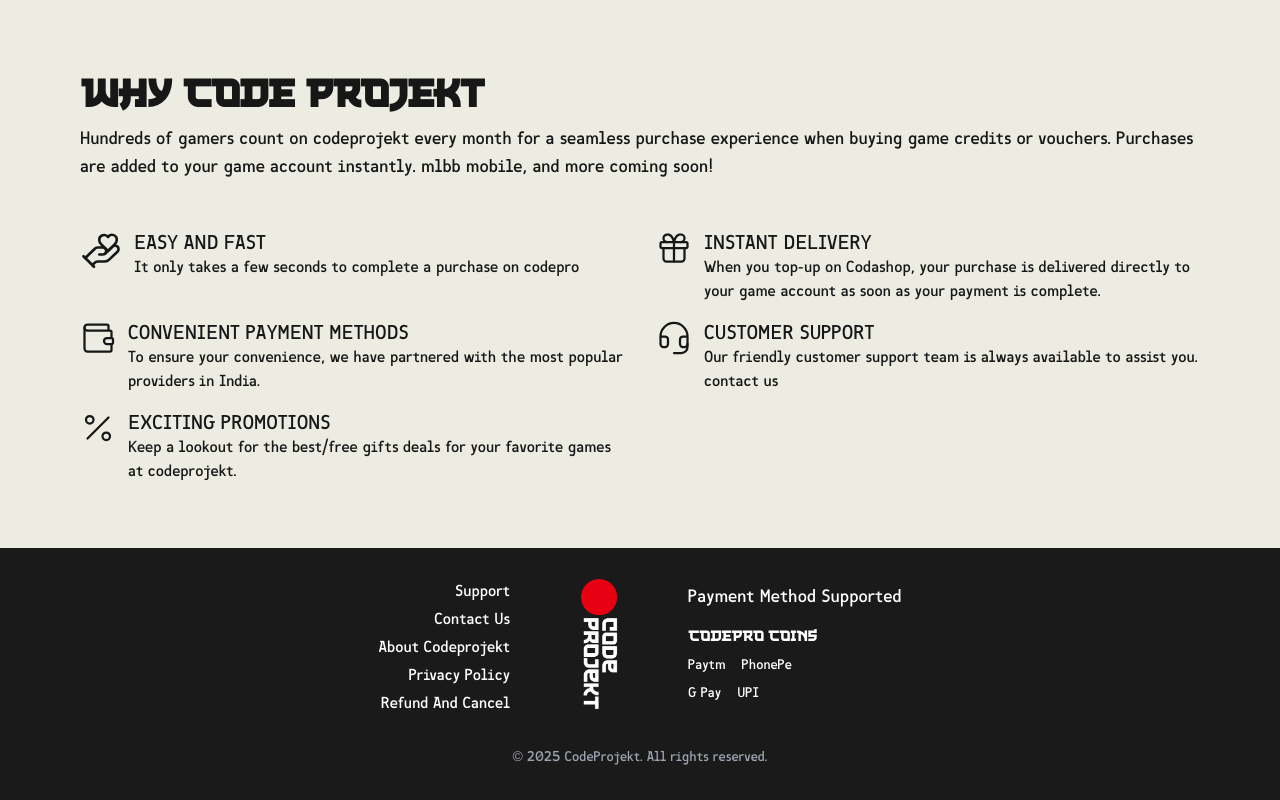
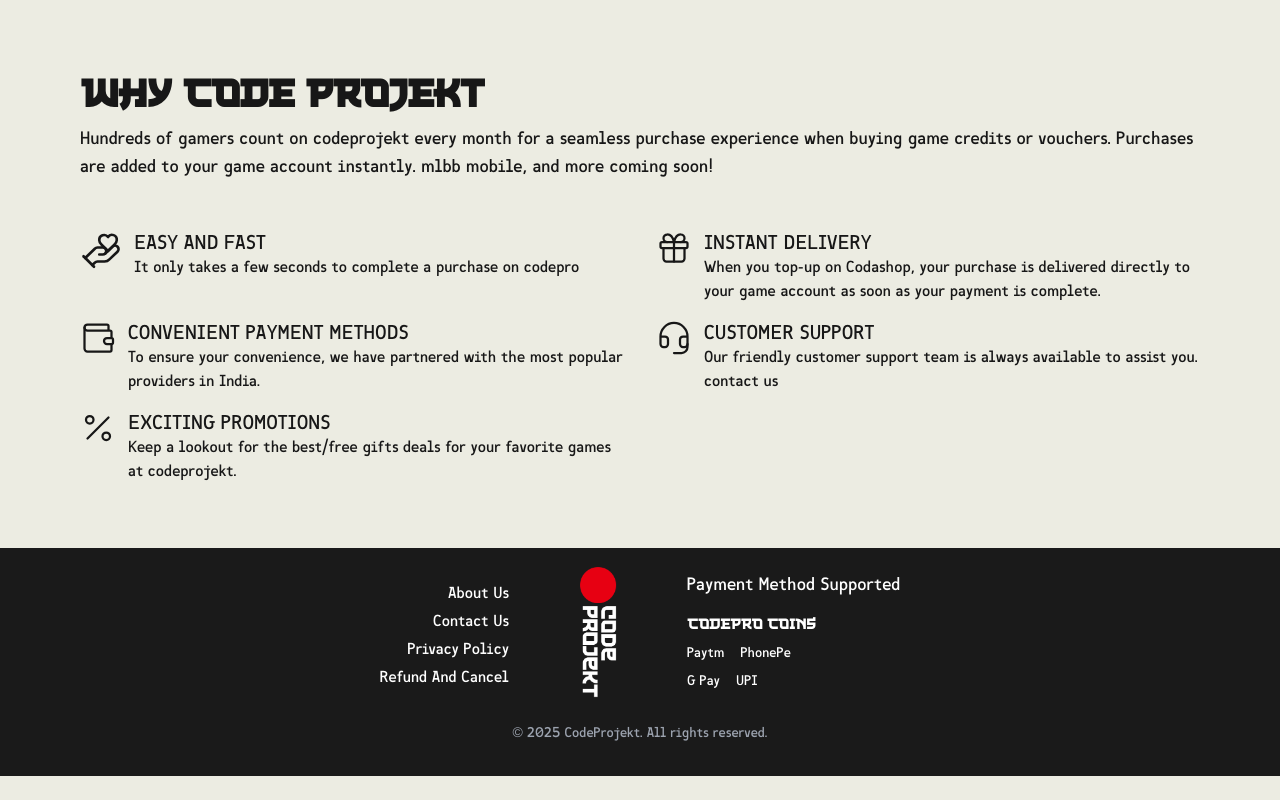
Before and after one commit to biswajit-debnath/codeprojekt, a Next.js app: page / in a window 1280 px wide. Shown: the part 1116-1916 px from the top of the page. After the commit the page ends 1892 px from the top, so only its background shows below. Built offline with nearby package versions, Linux system fonts and the light colour scheme; no server answers.

Commit message:
remove support footer

```diff
--- a/app/_components/footer.jsx
+++ b/app/_components/footer.jsx
@@ -26,16 +26,16 @@
           <motion.div
             className="flex flex-col items-center md:items-end space-y-1 text-center md:text-right mt-2 order-2 md:order-1"
             variants={fadeIn("right", 0.2)}
-          >
-            <motion.div whileHover={{ x: -5, color: "#d51722" }} transition={{ duration: 0.2 }}>
+          ><motion.div whileHover={{ x: -5, color: "#d51722" }} transition={{ duration: 0.2 }}>
+              <a href="/about" className="hover:text-gray-300 transition-colors">About Us</a>
+            </motion.div>
+            {/* {<motion.div whileHover={{ x: -5, color: "#d51722" }} transition={{ duration: 0.2 }}>
               <a href="/support" className="hover:text-gray-300 transition-colors">Support</a>
-            </motion.div>
+            </motion.div>} */}
             <motion.div whileHover={{ x: -5, color: "#d51722" }} transition={{ duration: 0.2 }}>
               <a href="/contact" className="hover:text-gray-300 transition-colors">Contact Us</a>
             </motion.div>
-            <motion.div whileHover={{ x: -5, color: "#d51722" }} transition={{ duration: 0.2 }}>
-              <a href="/about" className="hover:text-gray-300 transition-colors">About Codeprojekt</a>
-            </motion.div>
+
             <motion.div whileHover={{ x: -5, color: "#d51722" }} transition={{ duration: 0.2 }}>
               <a href="/privacy" className="hover:text-gray-300 transition-colors">Privacy Policy</a>
             </motion.div>
```
